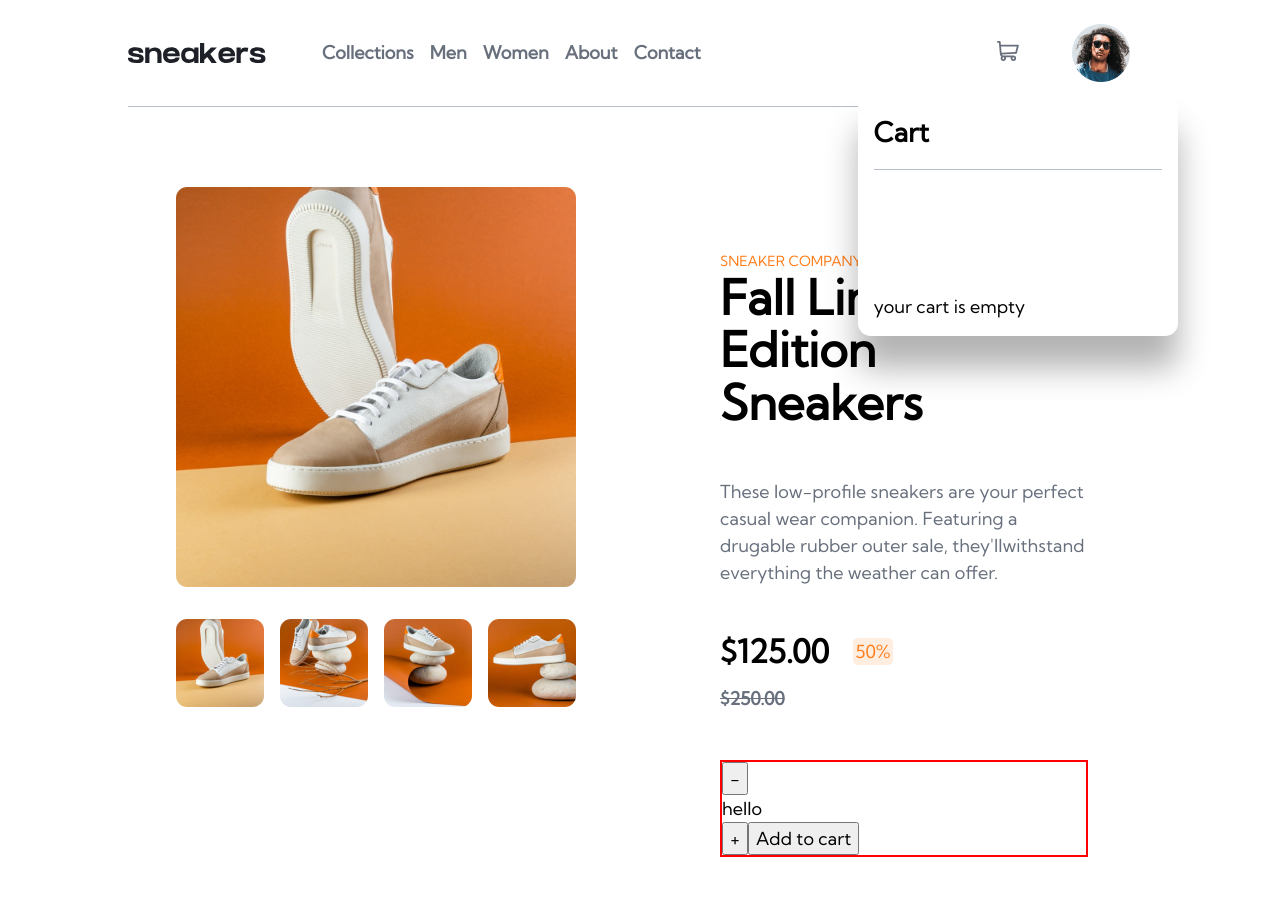
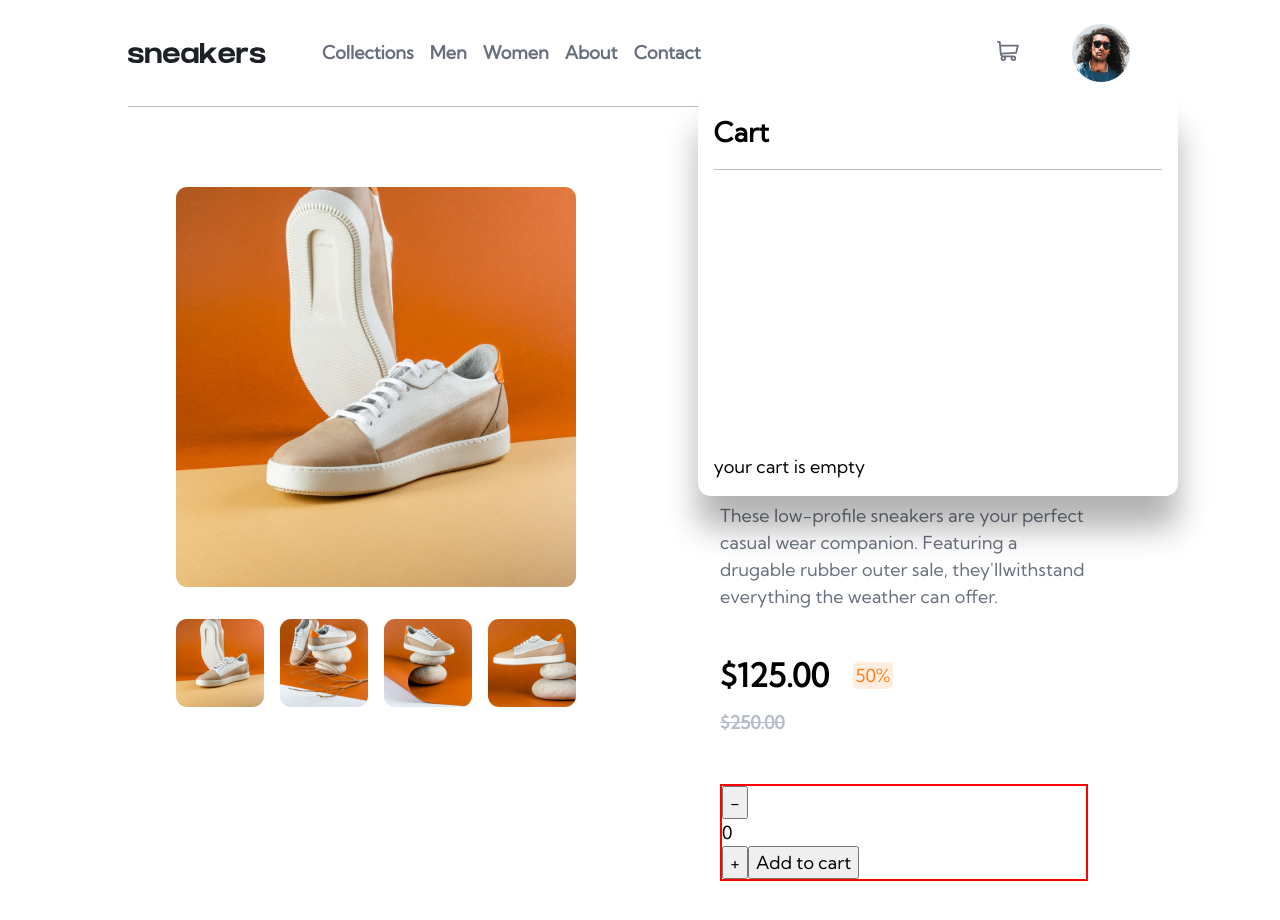
Before and after one commit to Adel-Al-Qosi/E-commerce-project, a React (Create React App) app: page / in a window 1280 px wide. Both pictures are taken after a click on the button "open cart". Shown: the top 920 px of the page. Built offline with nearby package versions, Linux system fonts and the light colour scheme; a web font is replaced by a local one.

Commit message:
work on cart logic and css

```diff
--- a/src/App.js
+++ b/src/App.js
@@ -12,8 +12,10 @@ function App() {
     setIsCartVisible(!isCartVisible);
   };
 
-  const handleAddToCart = (product) => {
-    setCartProducts((prevCartProducts) => [...prevCartProducts, product]);
+  const handleAddToCart = (product, num) => {
+    for (let i = 0; i < num; i++) {
+      setCartProducts((prevCartProducts) => [...prevCartProducts, product])
+    }
   };
 
   const handleRemoveFromCart = (productId) => {
@@ -36,15 +38,19 @@ function App() {
           handleClearCart={handleClearCart}
         />
         <Routes>
-          <Route path="/" element={<Home handleAddToCart={handleAddToCart} />} />
+          <Route
+            path="/"
+            element={
+              <Home
+                handleRemoveFromCart={handleRemoveFromCart}
+                handleClearCart={handleClearCart}
+                handleAddToCart={handleAddToCart}
+              />
+            }
+          />
         </Routes>
         {isCartVisible && (
-          <Cart
-            cartProducts={cartProducts}
-            handleRemoveFromCart={handleRemoveFromCart}
-            handleClearCart={handleClearCart}
-            isVisible={isCartVisible}
-          />
+          <Cart cartProducts={cartProducts} isVisible={isCartVisible} />
         )}
       </Router>
     </div>
--- a/src/components/Cart.jsx
+++ b/src/components/Cart.jsx
@@ -1,7 +1,7 @@
 import React from "react";
 import "../index.css";
 
-const Cart = ({ isVisible, cartProducts, setCartProducts }) => {
+const Cart = ({ isVisible, cartProducts}) => {
 
 
   return (
@@ -11,9 +11,9 @@ const Cart = ({ isVisible, cartProducts, setCartProducts }) => {
       </div>
       <div className="cart-body">
         {
-          /*cart stuff here*/
+          cartProducts.length === 0 ? <p>your cart is empty</p> : cartProducts.map(product => <p>{product.name}</p>)
         }
-        <p>your cart is empty</p>
+
       </div>
     </div>
   );
--- a/src/components/Home.jsx
+++ b/src/components/Home.jsx
@@ -4,9 +4,10 @@ import ProductInfo from "./productInfo";
 import productData from "../data/data";
 import { useState } from "react";
 
-function Home() {
+function Home({ handleRemoveFromCart, handleClearCart, handleAddToCart }) {
   const product = productData[0];
   const [photoVisible, setPhotoVisible] = useState(0);
+  const [numberOfProducts, setNumberOfProducts] = useState(0);
   return (
     <main className="home">
       <div className="gallery-container">
@@ -45,10 +46,13 @@ function Home() {
           <p className="full-price flow-under fw-bold">{product.price}</p>
         </div>
         <div className="add-to-cart-btns">
-          <button>-</button>
-          <p>hello</p>
-          <button>+</button>
-          <button>Add to cart</button>
+          <button onClick={() => setNumberOfProducts(numberOfProducts === 0 ? 0 : numberOfProducts - 1)}>-</button>
+          <p>{numberOfProducts}</p>
+          <button onClick={() => setNumberOfProducts(numberOfProducts + 1)}>+</button>
+          <button onClick={() => {
+            handleAddToCart(product, numberOfProducts)
+            setNumberOfProducts(0)
+          }}>Add to cart</button>
         </div>
       </div>
     </main>
--- a/src/components/productInfo.jsx
+++ b/src/components/productInfo.jsx
@@ -1,7 +1,7 @@
 const ProductInfo = ({state, name, company, description}) => {
     return (
         <div>
-            <p className="clr-orange fs-200">{company}</p>
+            <p className="clr-orange fs-200 flow-under-small">{company}</p>
             <h1 className="fw-bold fs-700">{state}</h1>
             <h2 className="fw-bold fs-700 flow-under">{name}</h2>
             <p className="clr-dark-grayish-blue">{description}</p>
--- a/src/index.css
+++ b/src/index.css
@@ -216,6 +216,10 @@ select {
 
 .flow-under {
   margin-bottom: 3rem;
+}
+
+.flow-under-small {
+  margin-bottom: 1.5rem;
 }
 
 /* ------------------- */
@@ -477,11 +481,11 @@ header .responsive-nav {
   }
 
   .cart-container {
-    position: fixed;
+    position: absolute;
     top: 6rem;
     right: 8%;
-    width: 20rem;
-    height: 15rem;
+    width: max(30rem);
+    height: min(25rem);
     background-color: #fff;
     box-shadow: 0 2rem 2rem rgba(0, 0, 0, 0.3);
     border-radius: 0.25rem;
@@ -491,6 +495,7 @@ header .responsive-nav {
     justify-content: space-between;
     z-index: 10;
     border-radius: 0.8rem;
+    overflow: auto;
   }
 
   .cart-items {
@@ -570,12 +575,40 @@ header .responsive-nav {
   display: none;
 }
 
+.info-container {
+  margin-block: 5rem;
+  margin-inline: 2rem;
+  padding: 2rem;
+  grid-area: info;
+}
+
 .info {
+  margin-block: 2rem;
+}
 
+.discount {
+  margin-left: 0.5rem;
+  background-color: var(--clr-pale-orange);
+  color: var(--clr-orange);
+  border-radius: 0.3rem;
+  width: 2.5rem;
+  display: flex;
+  justify-content: center;
+}
+
+.price-info--discount {
+  align-items: center;
+  margin-top: 3rem;
+  margin-bottom: 1rem;
+}
+
+.full-price {
+  color: var(--clr-dark-grayish-blue);
+  text-decoration: line-through solid;
 }
 
 .add-to-cart-btns {
-
+  border: 2px solid red;
 }
 
 @media (min-width: 46em) {
@@ -647,7 +680,7 @@ header .responsive-nav {
   }
 
   .full-price {
-    color: var(--clr-dark-grayish-blue);
+    color: var(--clr-grayish-blue);
     text-decoration: line-through solid;
   }
 
```
